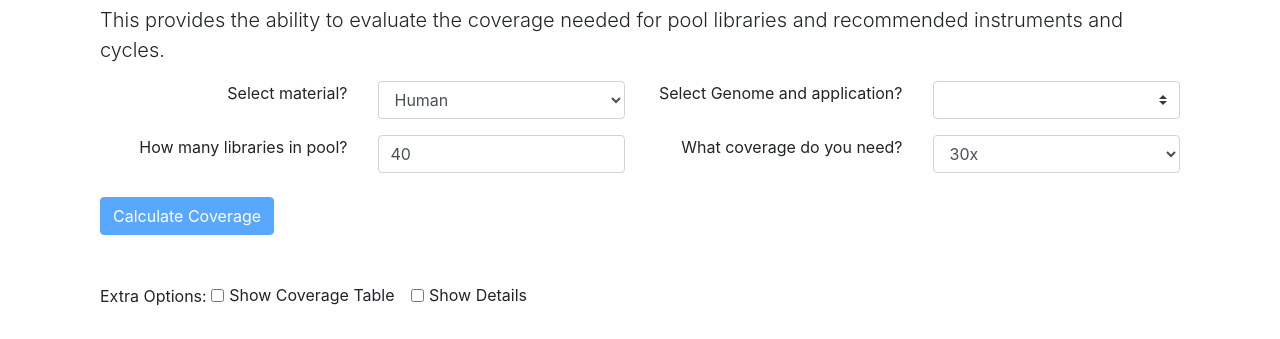
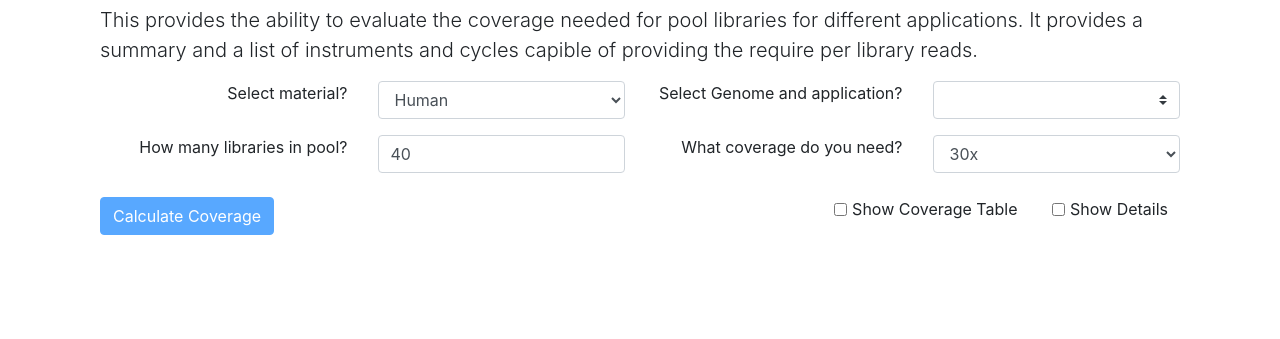
Before and after one commit to Meenta/meenta-calculators, a website: page index.html in a window 1280 px wide. Shown: the part 398-737 px from the top of the page. Drawn offline with nearby package versions, Linux system fonts and the light colour scheme; some packages are replaced by stand-ins of ours; a script that the page names is missing.

Commit message:
Minor changes

```diff
--- a/index.html
+++ b/index.html
@@ -45,7 +45,9 @@
 
       <p class="lead mt-2">
         This provides the ability to evaluate the coverage needed
-        for pool libraries and recommended instruments and cycles.
+        for pool libraries for different applications. It provides
+        a summary and a list of instruments and cycles capible of
+        providing the require per library reads.
       </p>
 
       <form name="form" novalidate>
@@ -99,10 +101,26 @@
         </div>
 
         <div class="row">
-          <div class="col-md-12">
+          <div class="col-md-6">
             <button class="btn btn-primary" ng-disabled="form.$invalid" ng-click="execute()">
               Calculate Coverage
             </button>
+          </div>
+          <div class="col-md-6 text-right">
+            <div class="form-check form-check-inline">
+              <input class="form-check-input" type="checkbox" id="showCoverageTable" ng-model="parameters.settings.showCoverageTable">
+              <label class="form-check-label" for="showCoverageTable">
+                Show Coverage Table
+              </label>
+            </div>
+            &nbsp;
+            &nbsp;
+            <div class="form-check form-check-inline">
+              <input class="form-check-input" type="checkbox" id="showInstruments" ng-model="parameters.settings.showInstruments">
+              <label class="form-check-label" for="showInstruments">
+                Show Details
+              </label>
+            </div>
           </div>
         </div>
 
@@ -173,26 +191,6 @@
             <div class="input-group-append">
               <span class="input-group-text" id="labReadAdjustment">%</span>
             </div>
-          </div>
-        </div>
-      </div>
-
-      <br>
-
-      <div class="row">
-        <div class="col-md-12">
-          Extra Options:
-          <div class="form-check form-check-inline">
-            <input class="form-check-input" type="checkbox" id="showCoverageTable" ng-model="parameters.settings.showCoverageTable">
-            <label class="form-check-label" for="showCoverageTable">
-              Show Coverage Table
-            </label>
-          </div>
-          <div class="form-check form-check-inline">
-            <input class="form-check-input" type="checkbox" id="showInstruments" ng-model="parameters.settings.showInstruments">
-            <label class="form-check-label" for="showInstruments">
-              Show Details
-            </label>
           </div>
         </div>
       </div>
```
